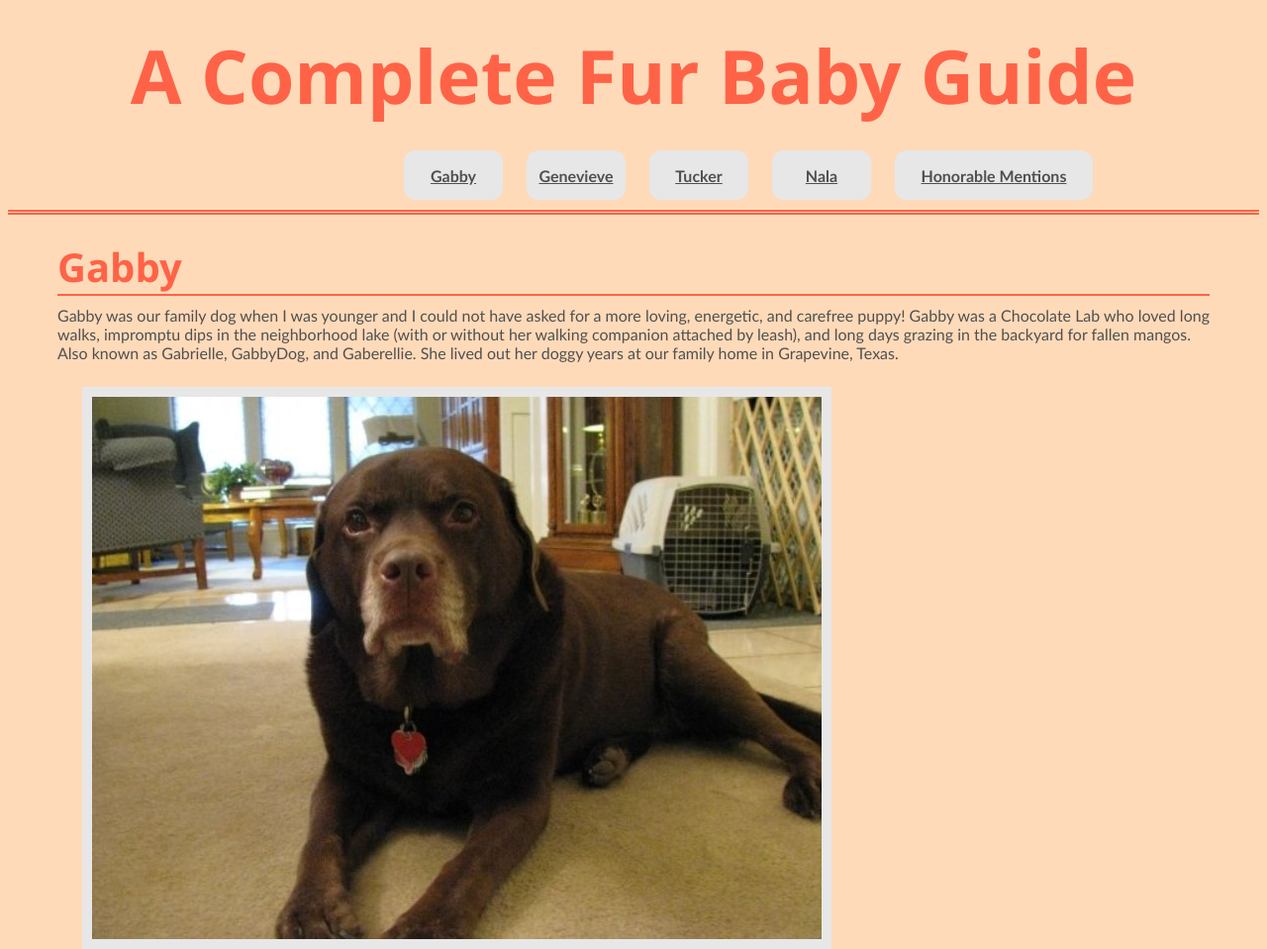
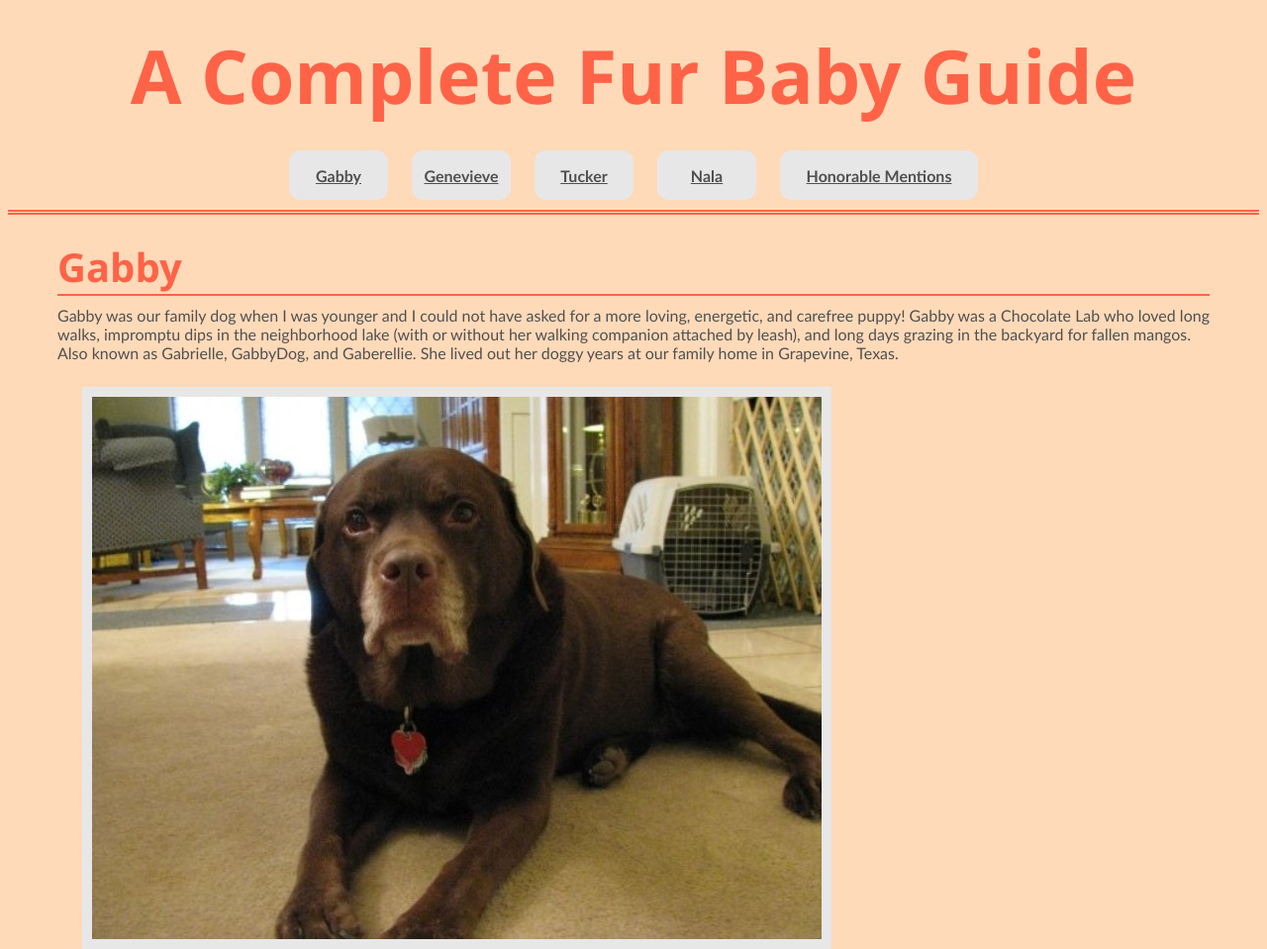
Before and after one commit to kahamilton3/html-me-something, a plain HTML site: page index.html in a window 1280 px wide. Shown: the top 959 px of the page at 99% size. Drawn offline with Linux system fonts and the light colour scheme.

Commit message:
updated button alignment

```diff
--- a/index.html
+++ b/index.html
@@ -11,7 +11,7 @@
            <h1>A Complete Fur Baby Guide</h1>
            <nav>
                <div>
-                   <button id = "gabbyButton">
+                   <button>
                        <a href="#gabby"><b>Gabby</b></a>
                    </button>
                    <button>
--- a/styles.css
+++ b/styles.css
@@ -42,18 +42,6 @@ button {
     transition-duration: 0.4s;
 }
 
-#gabbyButton {
-    margin: 0px 10px 10px 400px;
-    background-color: #e7e7e7;
-    font-size: 16px;
-    font-family: 'Gill Sans', 'Gill Sans MT', Calibri, 'Trebuchet MS', sans-serif;
-    border-radius: 12px;
-    border: none;
-    width: 100px;
-    height: 50px;
-    transition-duration: 0.4s;
-}
-
 button:hover {
     background-color: rgb(255,99,71);
     color: peachpuff;
@@ -83,6 +71,7 @@ a:link {
 
 div {
     border-bottom: 5px double rgb(255,99,71);
+    text-align: center;
 }
 
 p {
```
